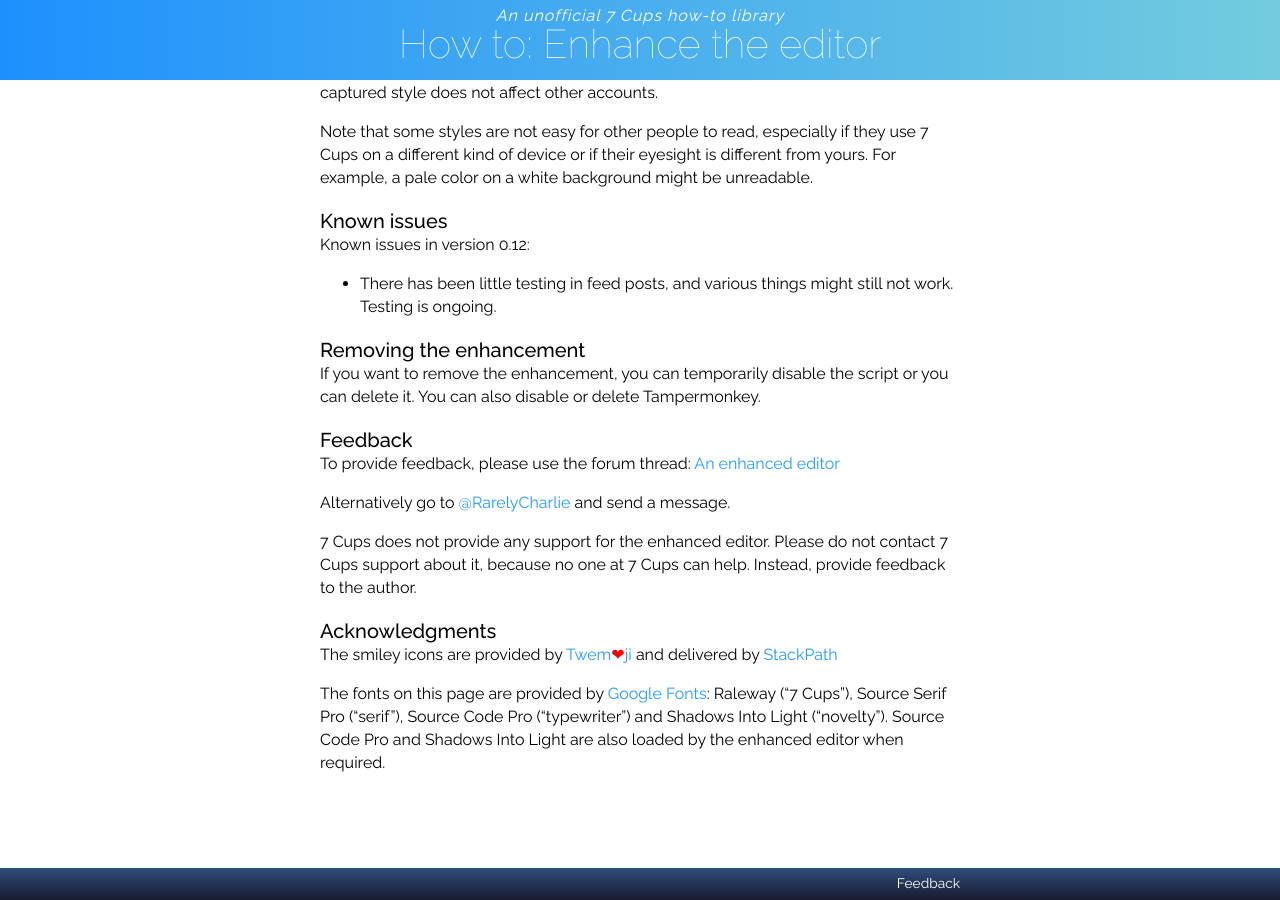
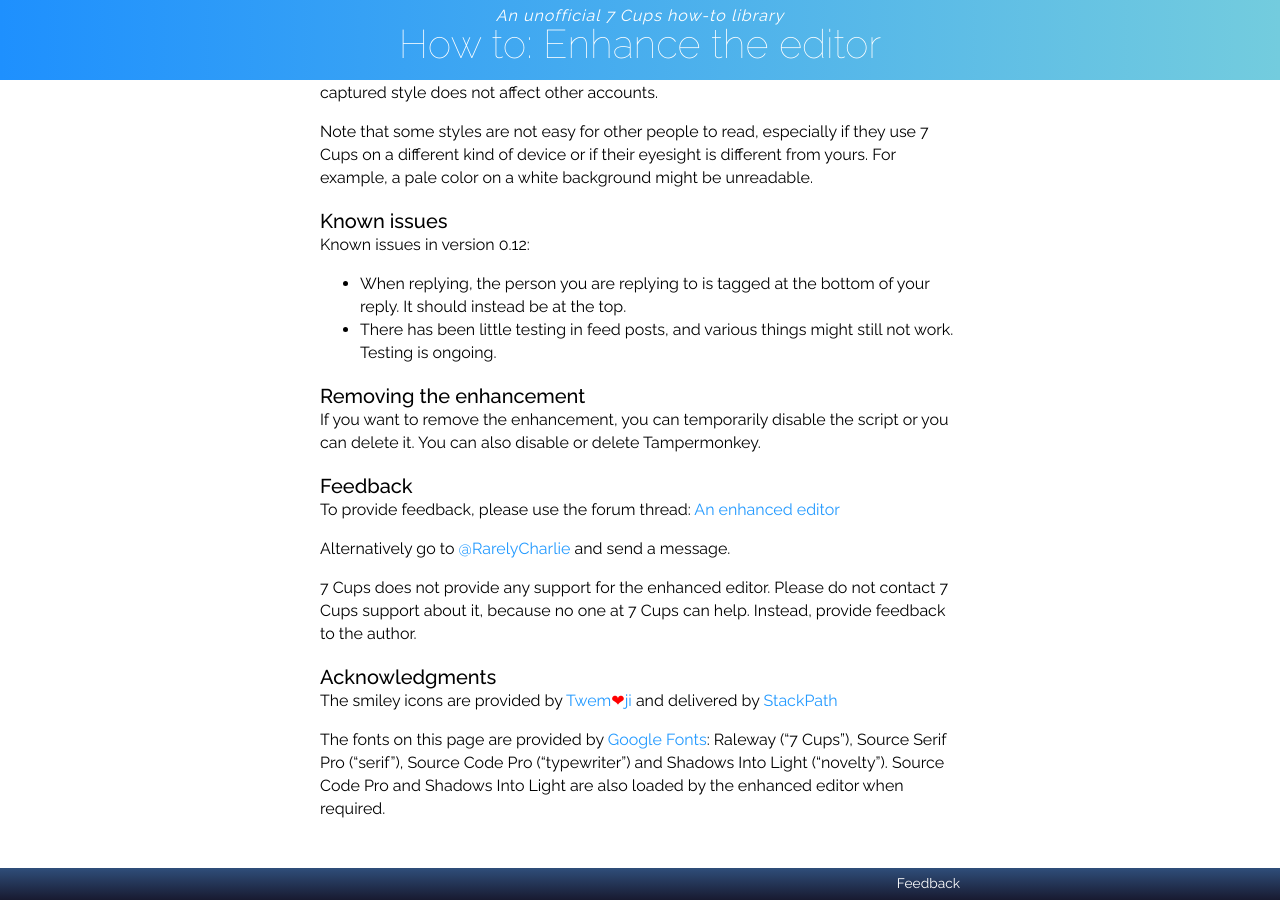
Before and after one commit to RarelyCharlie/rarelycharlie.github.io, a Jekyll site: the page built from _howto/editor.md, in a window 1280 px wide and 900 px high, scrolled down 5657 px. Built offline with Jekyll 4.4.1, drawn with Linux system fonts in a browser that asks for light colours; emoji names are drawn with the system emoji font.

Commit message:
tag issue

```diff
--- a/_howto/editor.md
+++ b/_howto/editor.md
@@ -228,6 +228,7 @@ Note that some styles are not easy for other people to read, especially if they
 ### Known issues
 Known issues in version 0.12:
 
+- When replying, the person you are replying to is tagged at the bottom of your reply. It should instead be at the top.
 - There has been little testing in feed posts, and various things might still not work. Testing is ongoing.
 
 ### Removing the enhancement
```
